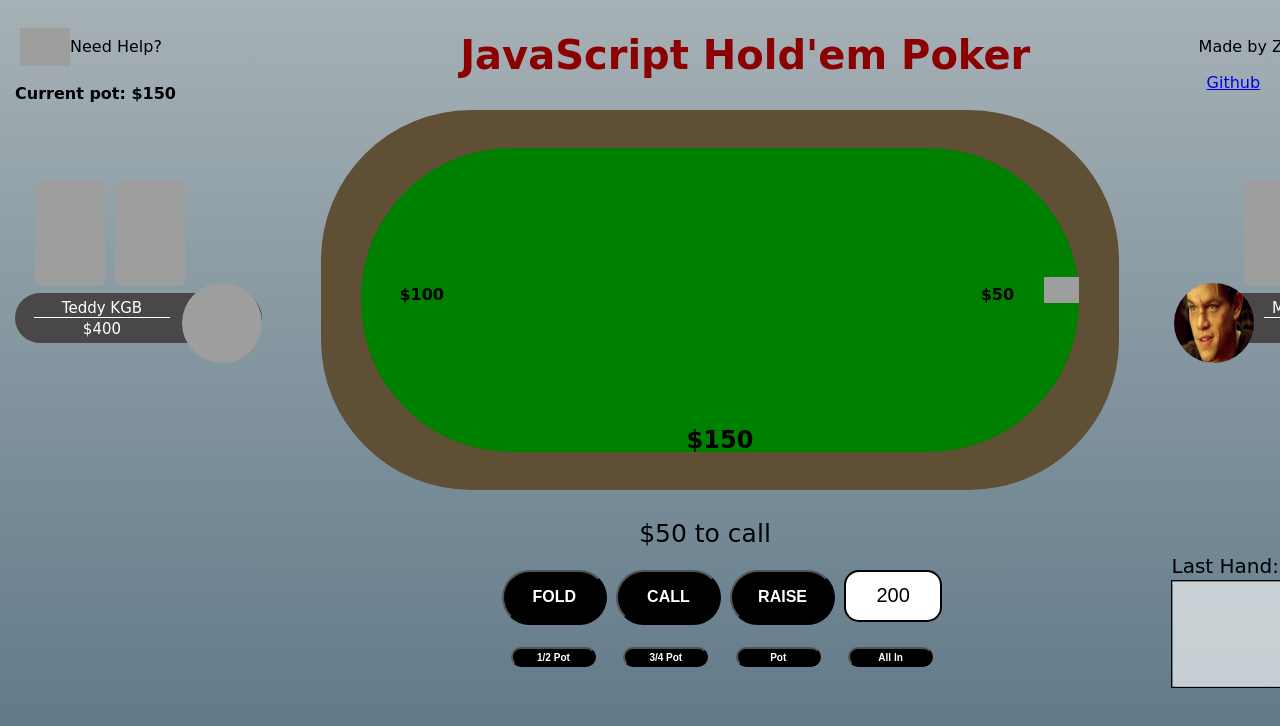
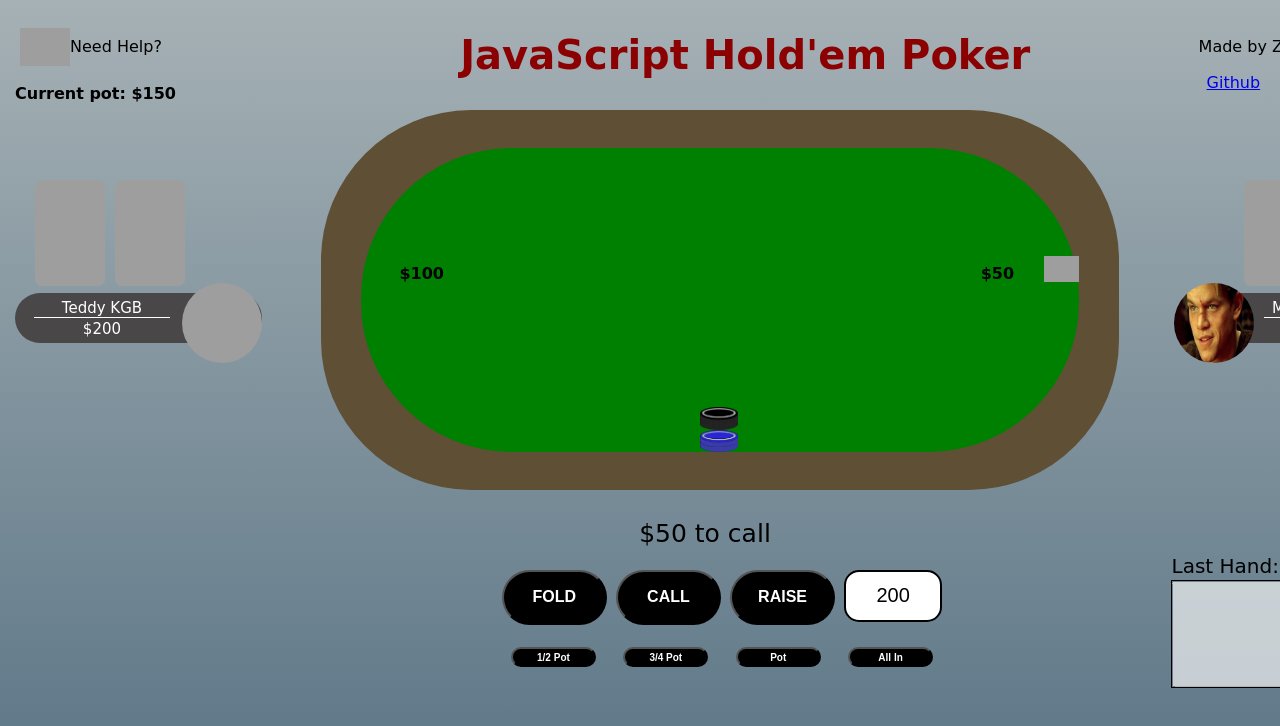
Before and after one commit to Numbericons/JS_Heads_Up_HoldEm, a website built with webpack: page dist/index.html in a window 1280 px wide. Both pictures are taken after a click on the button "PLAY GAME". Built offline with nearby package versions, Linux system fonts and the light colour scheme; grey boxes are pictures that could not be loaded; a web font is replaced by a local one.

Commit message:
Add initial display of chipstacks'

```diff
--- a/src/pokerLogic/board.js
+++ b/src/pokerLogic/board.js
@@ -1,6 +1,7 @@
 import "babel-polyfill";
 import Deck from './deck'
 import Button from './button'
+import Chipstack from './chipstack';
 const Hand = require('pokersolver').Hand;
 
 export default class Board {
@@ -236,8 +237,11 @@ export default class Board {
     let currPotText = document.querySelector(`.top-left-current-pot-text`);
     currPotText.innerText = `Current pot: $${this.pot}`;
 
-    let currPotNum = document.querySelector(`.table-felt-pot`);
-    currPotNum.innerText = `$${this.pot}`;
+    let currPot = $(`.table-felt-pot`);
+    // let currPot = document.querySelector(`.table-felt-pot`);
+    let stack = new Chipstack(this.pot, currPot);
+    stack.render();
+    // currPot.innerText = `$${this.pot}`;
   }
 
   resolvePlayerPrompt(response) {
--- a/src/pokerLogic/chip.js
+++ /dev/null
@@ -1,45 +0,0 @@
-export default class Chip {
-  constructor(amount, $el){
-    this.amount = amount;
-    this.$el = $el;
-  }
-
-  getChips(amount) {
-    let denominations = [1, 10, 25, 50, 100];
-    let result = [];
-    while (amount > 0) {
-      let coin = denominations.pop(); // Get next greatest coin
-      let count = Math.floor(amount / coin); // See how many times I need that coin
-      amount -= count * coin; // Reduce the amount with that number of coins
-      if (count) result.push([coin, count]); // Store count & coin
-    }
-    return result;
-  }
-
-  stackEmUp(chipArr){
-    for(let i = 1;i < chipArr[1];i++) {
-      // let $midImg = $("<img>");
-      //this.$el.append($midImg);
-    }
-  }
-
-  renderChipStack(chipArr){
-    let $chipImg = $("<img>");
-    if (chipArr[1] === 1) {
-      //append single chip
-    } else {
-      //render bottom img
-      stackEmUp(chipArr);
-      //render top img
-    }
-    // this.$el.append($chipImg);
-  }
-
-  render(){
-    this.$el.empty();
-    let chips = this.getChips(this.amount);
-    chips.forEach(chip => {
-      this.renderChipStack(chip);
-    })
-  }
-}
--- /dev/null
+++ b/src/pokerLogic/chipstack.js
@@ -0,0 +1,70 @@
+export default class Chipstack {
+  constructor(amount, $el){
+    this.amount = amount;
+    this.$el = $el;
+  }
+
+  getChips(amount) {
+    let denominations = [1, 10, 25, 50, 100];
+    let result = [];
+    while (amount > 0) {
+      let coin = denominations.pop(); // Get next greatest coin
+      let count = Math.floor(amount / coin); // See how many times I need that coin
+      amount -= count * coin; // Reduce the amount with that number of coins
+      if (count) result.push([coin, count]); // Store count & coin
+    }
+    return result;
+  }
+
+  colorConverter(chipType){
+    switch (chipType) {
+      case 1:
+        return 'white';
+      case 100:
+        return 'black';
+      default:
+        return 'blue';
+    }
+  }
+
+  stackEmUp($div, count, color){
+    for(let i = 1;i < count;i++) {
+      let $midChip = $("<img>");
+      $midChip.attr("src", `./image/chips/${color}/middle.png`);
+      $midChip.addClass("chips-image")
+      $div.append($midChip);
+    }
+  }
+
+  singleChip(color){
+    let $chipImg = $("<img>");
+    $chipImg.addClass("chips-image")
+    $chipImg.attr("src", `./image/chips/${color}/single.png`)
+    this.$el.append($chipImg);
+  }
+
+  renderChipStack(chipArr){
+    let $div = $("<div>");
+    $div.addClass("chips")
+    let color = this.colorConverter(chipArr[0]);
+    let $topImg = $("<img>");
+    $topImg.attr("src", `./image/chips/${color}/top.png`)
+    $topImg.addClass("chips-image")
+    $div.append($topImg);
+    this.stackEmUp($div, chipArr[1] - 1, color);
+    let $bottomImg = $("<img>");
+    $bottomImg.addClass("chips-image")
+    $bottomImg.attr("src", `./image/chips/${color}/bottom.png`)
+    $div.append($bottomImg);
+    this.$el.append($div);
+  }
+
+  render(){
+    this.$el.empty();
+    // $el.addClass("chips")
+    let chips = this.getChips(this.amount);
+    chips.forEach(chip => {
+      this.renderChipStack(chip);
+    })
+  }
+}
--- a/src/pokerLogic/table.js
+++ b/src/pokerLogic/table.js
@@ -4,8 +4,8 @@ import HumanPlayer from "../playerLogic/humanplayer";
 import ComputerPlayer from "../playerLogic/computerplayer";
 
 class Table {
-  constructor($el, initialChipstack = 500, sb = 50, bb = 100, cardDims = ["54%", "94%"]){
-    this.players = [new HumanPlayer("sb", initialChipstack * 4, cardDims), new ComputerPlayer("bb", initialChipstack, cardDims)];
+  constructor($el, initialChipstack = 300, sb = 50, bb = 100, cardDims = ["54%", "94%"]){
+    this.players = [new HumanPlayer("sb", initialChipstack, cardDims), new ComputerPlayer("bb", initialChipstack, cardDims)];
     this.board = new Board($el, this.players, sb, bb, this)
     this.handNum = 1;
 
```
Also changed, not shown: dist/bundle.js, dist/image/3-card-poker.png (deleted), dist/index.html, dist/stylesheets/chipstack.scss (added), dist/stylesheets/input.scss, dist/stylesheets/output.css, 2 other files.
